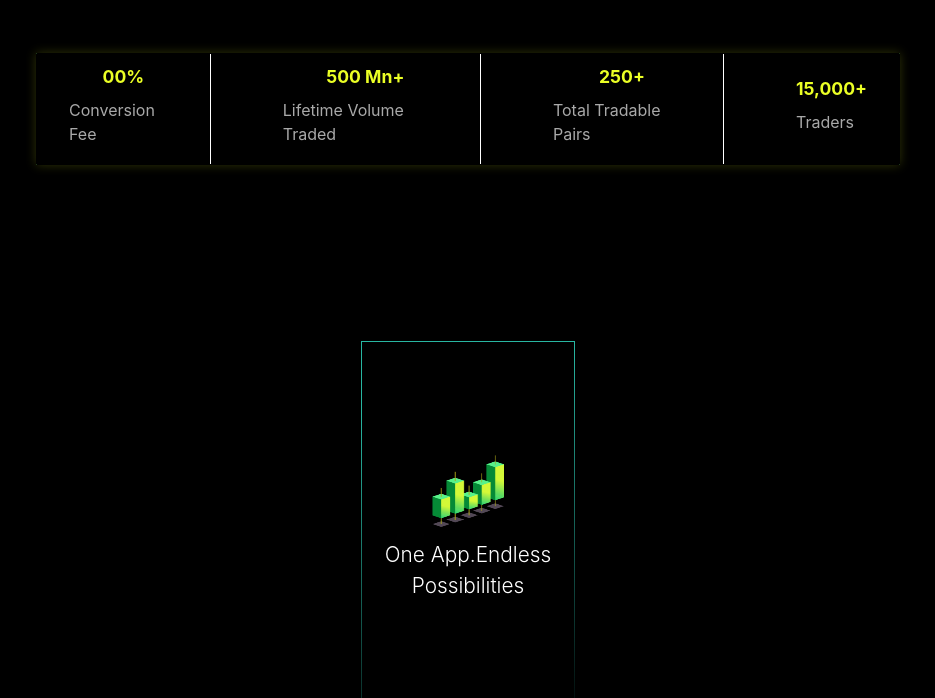
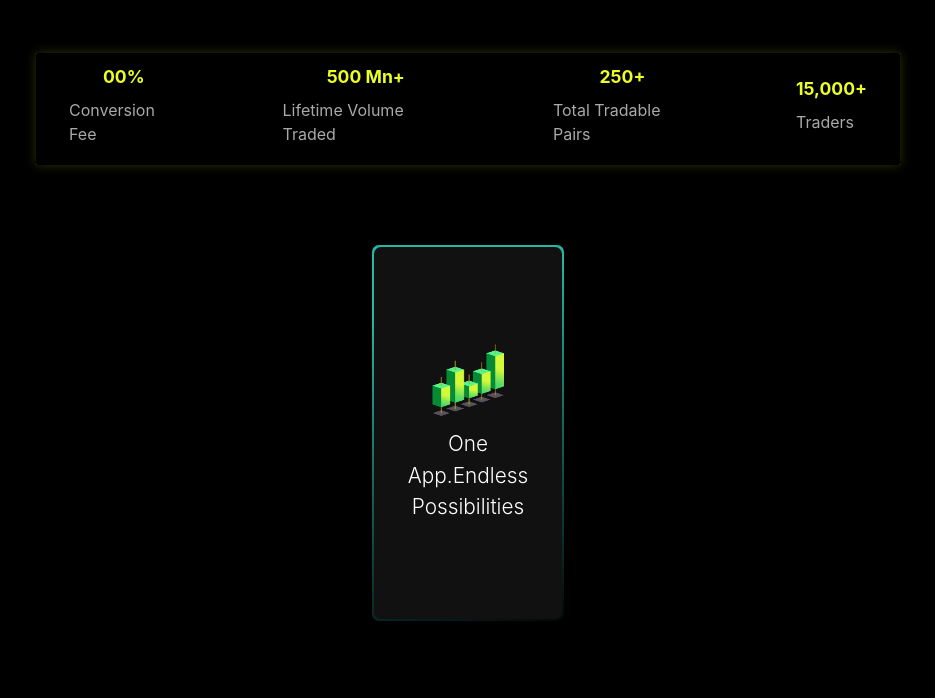
Before and after one commit to ShemeerCoder-01/density_assignment, a Gatsby site: page / in a window 1280 px wide. Shown: the part 858-1556 px from the top of the page, without its empty margins (172-1107 px from the left). Built offline with nearby package versions, Linux system fonts and the light colour scheme; Gatsby itself is replaced by a stand-in of ours.

Commit message:
updated commit

```diff
--- a/src/components/AppFace/AppFeatures.js
+++ b/src/components/AppFace/AppFeatures.js
@@ -5,8 +5,6 @@
 import styled from 'styled-components';
 
 const DataDivWrapper = styled.div`
-  // background: linear-gradient(0deg, rgba(0, 0, 0, 0.05), rgba(0, 0, 0, 0.05)),
-  // linear-gradient(180deg, rgba(50, 216, 117, 0.24) 0%, rgba(226, 255, 111, 0.25) 121.93%);
   box-shadow: 0px 0px 10px 0px #EBFF2533;
   border: 1.5px solid;
   border-image-source: linear-gradient(180deg, rgba(50, 216, 117, 0.24) 0%, rgba(226, 255, 111, 0.25) 121.93%);
@@ -19,11 +17,6 @@
 
 const DataDiv = styled.div`
   padding:10px 2rem;
-  border-right: 1px solid;
-  border-color:#fff;
-  &:last-child{
-    border-right: 0;
-  }
 `;
 
 const FeaturesDiv = styled.div`
@@ -43,16 +36,9 @@
   align-items:center;
   gap:0.75rem;
   margin-top:6rem;
-  border: 1px solid transparent;
-  border-image-source: linear-gradient(
-    161.79deg,
-    #28b6a2 16.43%,
-    rgba(226, 255, 111, 0) 103.77%
-  );
-  border-image-slice: 1;
-  border-image-width: 1px;
-  border-image-outset: 0px;
-  background-clip:padding-box,border-box;
+  background:#111;
+  position:relative;
+  top:-6rem;
   border-radius:7px;
 `;
 
@@ -76,10 +62,25 @@
   margin:0.5rem 0;
 `;
 
+const Wrapp = styled.div`
+  width: 188px;
+  height:372px;
+  padding:2px;
+  display:flex;
+  position:relative;
+  background: linear-gradient(
+    161.79deg,
+    #28b6a2 16.43%,
+    rgba(226, 255, 111, 0) 103.77%
+  );
+  border-radius:7px;
+`;
+
 function AppFeatures() {
     return (
         <>
             <DataDivWrapper>
+
                 <DataDiv>
                     <H4>00%</H4>
                     <P>Conversion Fee</P>
@@ -98,18 +99,24 @@
                 </DataDiv>
             </DataDivWrapper>
             <FeaturesDiv>
+              <Wrapp>
                 <FeatureDiv>
                     <img src={SymbolOne} alt="Symbol" style={{ width: '4.5rem', height: '4.5rem' }} />
                     <FeatureDesc>One App.Endless Possibilities</FeatureDesc>
                 </FeatureDiv>
+              </Wrapp>
+              <Wrapp>
                 <FeatureDiv>
                     <img src={SymbolTwo} alt="Symbol" style={{ width: '4.5rem', height: '4.5rem' }} />
                     <FeatureDesc>Future of Derivative trading</FeatureDesc>
                 </FeatureDiv>
+              </Wrapp>
+              <Wrapp>
                 <FeatureDiv>
                     <img src={SymbolThree} alt="Symbol" style={{ width: '4.5rem', height: '4.5rem' }} />
                     <FeatureDesc>Is now here, for you.</FeatureDesc>
                 </FeatureDiv>
+              </Wrapp>
             </FeaturesDiv>
         </>
     )
--- a/src/components/ExploreMarket/LineChartImage.js
+++ b/src/components/ExploreMarket/LineChartImage.js
@@ -17,7 +17,7 @@ const H3 = styled.h3`
   line-height:1;
 `;
 
-const SPAN = styled.span`
+const SPANcomponent = styled.span`
   background-image: linear-gradient(
     96.58deg,
     #D5F938 47.68%,
@@ -43,18 +43,13 @@ const DataDivWrapper = styled.div`
 
 const DataDiv = styled.div`
   padding:10px 2rem;
-  border-right: 1px solid;
-  border-color:#fff;
-  &:last-child{
-    border-right: 0;
-  }
 `;
 
 function LineChartImage() {
   return (
     <div style={{ marginTop: '5rem', display: 'flex', flexDirection: 'column', alignItems: 'center' }}>
         <div>
-          <H2><SPAN>Unlock</SPAN> New Frontiers.</H2>
+          <H2><SPANcomponent>Unlock</SPANcomponent> New Frontiers.</H2>
           <p style={{ textAlign: 'center', color: '#E7E7EA' }}>Are you a stock trader looking for new opportunities to make money? We got you covered!</p>
         </div>
         <DataDivWrapper>
--- a/src/components/seo.js
+++ b/src/components/seo.js
@@ -24,11 +24,11 @@ function Seo({ description, title, children }) {
   )
 
   const metaDescription = description || site.siteMetadata.description
-  const defaultTitle = site.siteMetadata?.title
+
 
   return (
     <>
-      <title>{defaultTitle ? `${title} | ${defaultTitle}` : title}</title>
+      <title>{title}</title>
       <meta name="description" content={metaDescription} />
       <meta property="og:title" content={title} />
       <meta property="og:description" content={metaDescription} />
--- a/src/pages/index.js
+++ b/src/pages/index.js
@@ -63,6 +63,6 @@ const IndexPage = () => (
  *
  * See: https://www.gatsbyjs.com/docs/reference/built-in-components/gatsby-head/
  */
-export const Head = () => <Seo title="Home" />
+export const Head = () => <Seo title="Density | Home" />
 
 export default IndexPage
```
